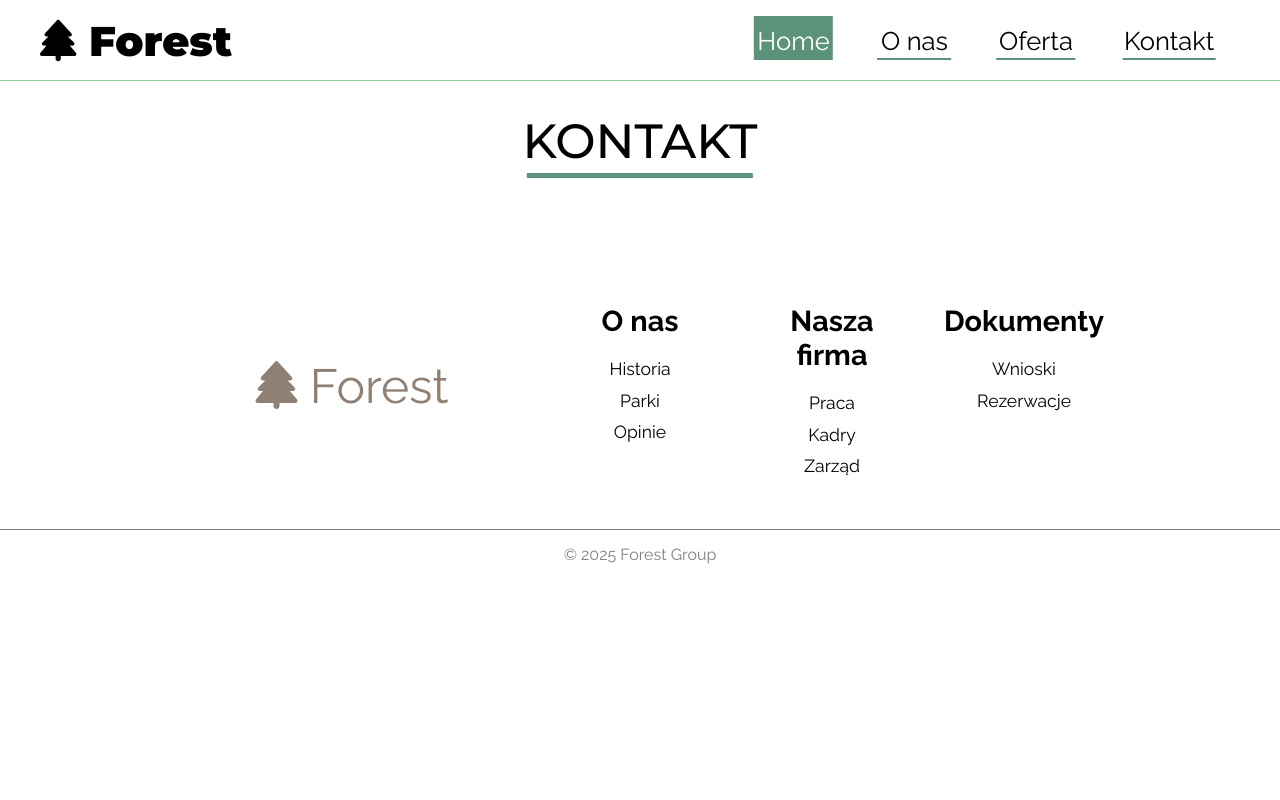
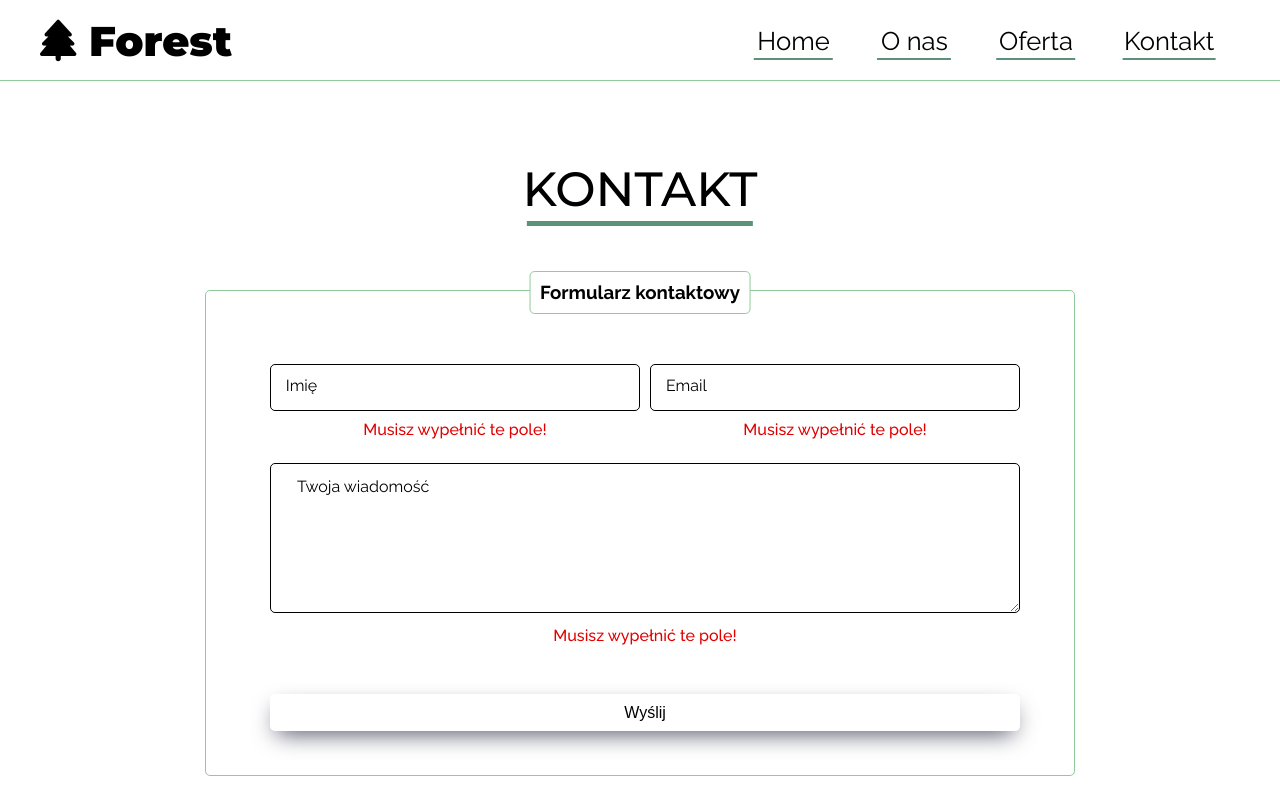
Before and after one commit to stefvnowicx/forest-group, a website: page contact.html in a window 1280 px wide. Shown: the top 800 px of the page. Drawn offline with Linux system fonts and the light colour scheme.

Commit message:
do dokonczenia kontakt

```diff
--- a/contact.html
+++ b/contact.html
@@ -30,7 +30,7 @@
           <a href="index.html" class="nav__desktop-link nav__desktop-link">Home</a>
           <a href="index.html" class="nav__desktop-link">O nas</a>
           <a href="index.html" class="nav__desktop-link">Oferta</a>
-          <a href="contact.html" class="nav__desktop-link">Kontakt</a>
+          <a href="#contact" class="nav__desktop-link">Kontakt</a>
        </nav>
     </div>
  </nav>
@@ -43,9 +43,22 @@
  </nav>
 
       <main class="main">
-         <section class="contact">
+         <section class="contact" id="contact">
             <h2 class="contact__title">Kontakt</h2>
+            <form class="contact__form">
+               <h3 class="contact__form-title">Formularz kontaktowy</h3>
+               <div class="contact__form-box"><input type="text" class="contact__form-input" id="name" /><label for="name" class="contact__form-label">Imię</label>
+               <p class="contact__form-error">Musisz wypełnić te pole!</p></div>
+               <div class="contact__form-box"><input type="mail" class="contact__form-input" id="email" /><label for="email" class="contact__form-label">Email</label>
+               <p class="contact__form-error">Musisz wypełnić te pole!</p></div>
 
+               <div class="contact__form-box">
+                  <textarea id="msg" class="contact__form-textarea"></textarea>
+                  <label for="msg" class="contact__form-label">Twoja wiadomość</label>
+                  <p class="contact__form-error">Musisz wypełnić te pole!</p>
+               </div>
+               <button class="contact__form-btn">Wyślij</button>
+            </form>
          </section>
       </main>
       <footer class="footer">
--- a/src/js/main.js
+++ b/src/js/main.js
@@ -31,14 +31,24 @@
       link.style.transform = "scale(1.1)";
    });
    link.addEventListener("mouseleave", () => {
+      // aktualizuje sectionID przed sprawdzeniem
+      handleObserver();
+
       links.forEach((otherLink) => {
          if (otherLink !== link) {
             otherLink.style.transform = "scale(1)";
+
             if (otherLink.hash === `#${sectionID}`) {
                otherLink.classList.add("nav__desktop-link--active");
+            } else if (otherLink.hash === "#header" && sectionID === "nav") {
+               otherLink.classList.add("nav__desktop-link--active");
+            } else if (window.location.pathname.includes("offer.html")) {
+               handleLinks();
+               return;
             }
          }
       });
+
       link.style.transform = "scale(1)";
    });
 });
@@ -51,23 +61,25 @@
 handleCurrentYear();
 // scrollspy --- linki
 const handleLinks = () => {
-    links.forEach((link, index) => {
+   links.forEach((link) => {
        link.classList.remove("nav__desktop-link--active");
 
-       if (sectionID === "nav" && index === 0) {
-          link.classList.add("nav__desktop-link--active");
-       } else if (link.hash === `#${sectionID}`) {
-          link.classList.add("nav__desktop-link--active");
+       // Dla strony offer.html
+       if (window.location.pathname.includes('offer.html')) {
+           if (link.hash === '#offer') {
+               link.classList.add("nav__desktop-link--active");
+           }
        }
-    });
-    links.forEach((otherLink) => {
-       if (!otherLink.classList.contains("nav__desktop-link--active")) {
-        //   otherLink.style.transform = "scale(0.85)";
-       } else {
-          otherLink.style.transform = "scale(1)";
+       // Dla strony index.html
+       else {
+           if (sectionID === "nav" && link.hash === '#header') {
+               link.classList.add("nav__desktop-link--active");
+           } else if (link.hash === `#${sectionID}`) {
+               link.classList.add("nav__desktop-link--active");
+           }
        }
-    });
- };
+   });
+};
 // zmiana koloru burgera
 const handleBurgerColors = () => {
    if (sectionID === "header" || sectionID === "divider") {
--- a/src/sass/pages/_contact.scss
+++ b/src/sass/pages/_contact.scss
@@ -1,6 +1,6 @@
 @use "../utils/utils.scss" as *;
 
-.main{
+.main {
    width: 100%;
    height: 100%;
 }
@@ -19,6 +19,7 @@
       font-weight: 500;
       padding: 0.5em;
       font-size: 2em;
+      margin-bottom: 1em;
       &::after {
          position: absolute;
          content: "";
@@ -30,10 +31,115 @@
          transform: translateX(-50%);
       }
    }
+   &__form {
+      width: 80%;
+      min-width: 280px;
+      position: relative;
+      padding: 2em 2em;
+      border: 1px solid $secondary-color;
+      border-radius: 5px;
+      &-box {
+         position: relative;
+      }
+      &-input,
+      &-textarea {
+         width: 100%;
+         padding: 0.5em 1em;
+         font-size: 1em;
+         z-index: 0;
+         border-radius: 5px;
+         border: 1px solid $black;
+         margin: 0.5em 0;
+         &:focus + .contact__form-label {
+            transform: translate(5%, -150%);
+            color: $main-color;
+         }
+      }
+      &-label {
+         position: absolute;
+         padding: 0 0.3em;
+         top: 25px;
+         transform: translateY(-50%);
+         left: 3%;
+         transition: transform 0.3s;
+         z-index: 1;
+         background-color: $white;
+      }
+      &-textarea {
+         resize: vertical;
+         min-height: 150px;
+         + .contact__form-label {
+            top: 15%;
+         }
+      }
+      &-error {
+         font-weight: 500;
+         color: rgb(224, 0, 0);
+         margin-bottom: 0.3em;
       }
 
-
-
+      &-btn {
+         position: relative;
+         width: 100%;
+         margin-top: 1em;
+         padding: 0.5em 2.8em;
+         font-size: 1em;
+         color: $black;
+         background-color: $white;
+         border: 1px solid transparent;
+         border-radius: 5px;
+         -webkit-box-shadow: 0px 9px 23px -7px rgba(66, 68, 90, 1);
+         -moz-box-shadow: 0px 9px 23px -7px rgba(66, 68, 90, 1);
+         box-shadow: 0px 9px 23px -7px rgba(66, 68, 90, 1);
+         cursor: pointer;
+         transition: color 0.3s;
+         z-index: 10;
+         overflow: hidden;
+         &::before {
+            content: "";
+            position: absolute;
+            left: 0;
+            top: 0;
+            width: 100%;
+            height: 100%;
+            transform: translateY(-120%);
+            background-color: $secondary-color;
+            transition: transform 0.1s;
+            z-index: -1;
+         }
+         &::after {
+            content: "";
+            position: absolute;
+            left: 0;
+            top: 0;
+            width: 100%;
+            height: 100%;
+            transform: translateY(-120%);
+            background-color: $main-color;
+            transition: transform 0.5s;
+            z-index: -1;
+         }
+         &:hover {
+            color: $white;
+            &::before,
+            &::after {
+               transform: translateY(0);
+            }
+         }
+      }
+      &-title{
+         position: absolute;
+         left: 50%;
+         top: -20px;
+         transform: translateX(-50%);
+         text-wrap: nowrap;
+         background-color: $white;
+         padding: 0.5em;
+         border-radius: 5px;
+         border: 1px solid $secondary-color;
+      }
+   }
+}
 
 // sm
 @media (min-width: 576px) {
@@ -41,9 +147,20 @@
       &-title {
          font-size: 2.2em;
       }
+      &__form {
+         padding: 3em;
+         &-input,
+         &-textarea {
+            padding: 0.7em 1.4em;
+            font-size: 1.1em;
+         }
+         &-label {
+            top: 30px;
+            left: 3%;
          }
       }
-
+   }
+}
 
 // lg
 
@@ -53,8 +170,28 @@
          font-size: 3em;
          margin-top: 1.5em;
       }
+      &__form {
+         padding: 4em;
+         max-width: 992px;
+         display: grid;
+         grid-template-columns: 50% 50%;
+         grid-template-rows: 25% 60% 15%;
+         gap: 10px;
+         &-box:nth-of-type(3) {
+            grid-column: 1/3;
+         }
+         &-btn {
+            grid-column: 1/3;
+         }
+      }
    }
 }
 
 @media (min-width: 1200px) {
+   .contact{
+      padding: 4em 6em;
+      &__form{
+         max-width: 1200px;
       }
+   }
+}
--- a/src/sass/pages/_index.scss
+++ b/src/sass/pages/_index.scss
@@ -19,7 +19,7 @@
       top: 0;
       width: 100%;
       height: 100%;
-      background-image: url('../../../dist/img/jungle-1807476_1920.jpg');
+      background-image: url("../../../dist/img/jungle-1807476_1920.jpg");
       background-size: cover;
       background-position: 40% center;
       z-index: -10;
@@ -307,7 +307,7 @@
          text-decoration: none;
          color: $black;
          cursor: pointer;
-         transition: color .3s;
+         transition: color 0.3s;
          &:before {
             position: absolute;
             content: "";
@@ -320,7 +320,8 @@
             z-index: -1;
             transition: height 0.3s;
          }
-         &:hover, &:focus {
+         &:hover,
+         &:focus {
             color: $white;
             &:before {
                height: 100%;
@@ -410,6 +411,8 @@
       }
    }
    .aboutus {
+      padding-top: 100px;
+      margin-top: -80px;
       &__title {
          font-size: 3em;
       }
@@ -437,6 +440,8 @@
       }
    }
    .offer {
+      padding-top: 80px;
+      margin-top: -80px;
       padding-bottom: 5em;
       &__title {
          font-size: 3em;
```
Also changed, not shown: offer.html (+2 -2 lines), dist/css/pages/pages.min.css, dist/css/style.min.css, dist/js/main.min.js, 7 other files. Lines whose indentation alone changed are shown as unchanged.
